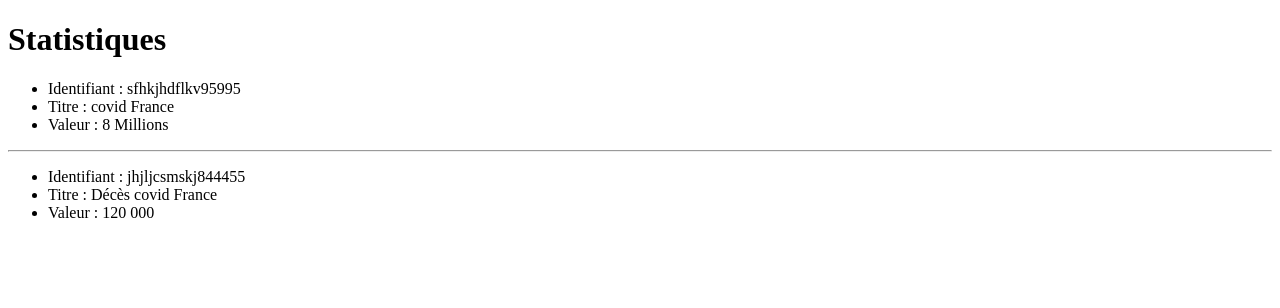
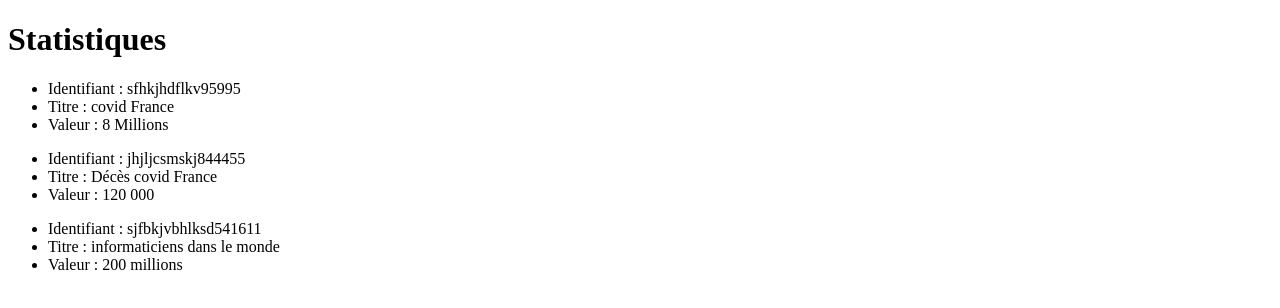
Before and after one commit to Abdelhedi694/examinAngular, an Angular app in the folder examinStatistique/: page / in a window 1280 px wide. Shown: the top 308 px of the page. Built offline with nearby package versions, Linux system fonts and the light colour scheme.

Commit message:
exercice 6

```diff
--- a/examinStatistique/src/app/app.component.html
+++ b/examinStatistique/src/app/app.component.html
@@ -1,4 +1,2 @@
 <h1>Statistiques</h1>
-<app-affiche-une-statistique [stat]="covidFrance"></app-affiche-une-statistique>
-<hr>
-<app-affiche-une-statistique [stat]="covidDecesFrance"></app-affiche-une-statistique>
+<app-affiche-une-statistique *ngFor="let uneStat of tabStat" [stat]="uneStat"></app-affiche-une-statistique>
--- a/examinStatistique/src/app/app.component.ts
+++ b/examinStatistique/src/app/app.component.ts
@@ -17,4 +17,17 @@ export class AppComponent {
     'Décès covid France',
     '120 000'
   );
+
+  tabStat: Statistique[] = [this.covidFrance, this.covidDecesFrance];
+
+  constructor() {
+    setTimeout(() => {
+      let informatique = new Statistique(
+        'sjfbkjvbhlksd541611',
+        'informaticiens dans le monde',
+        '200 millions'
+      );
+      this.tabStat.push(informatique);
+    }, 3000);
+  }
 }
```
